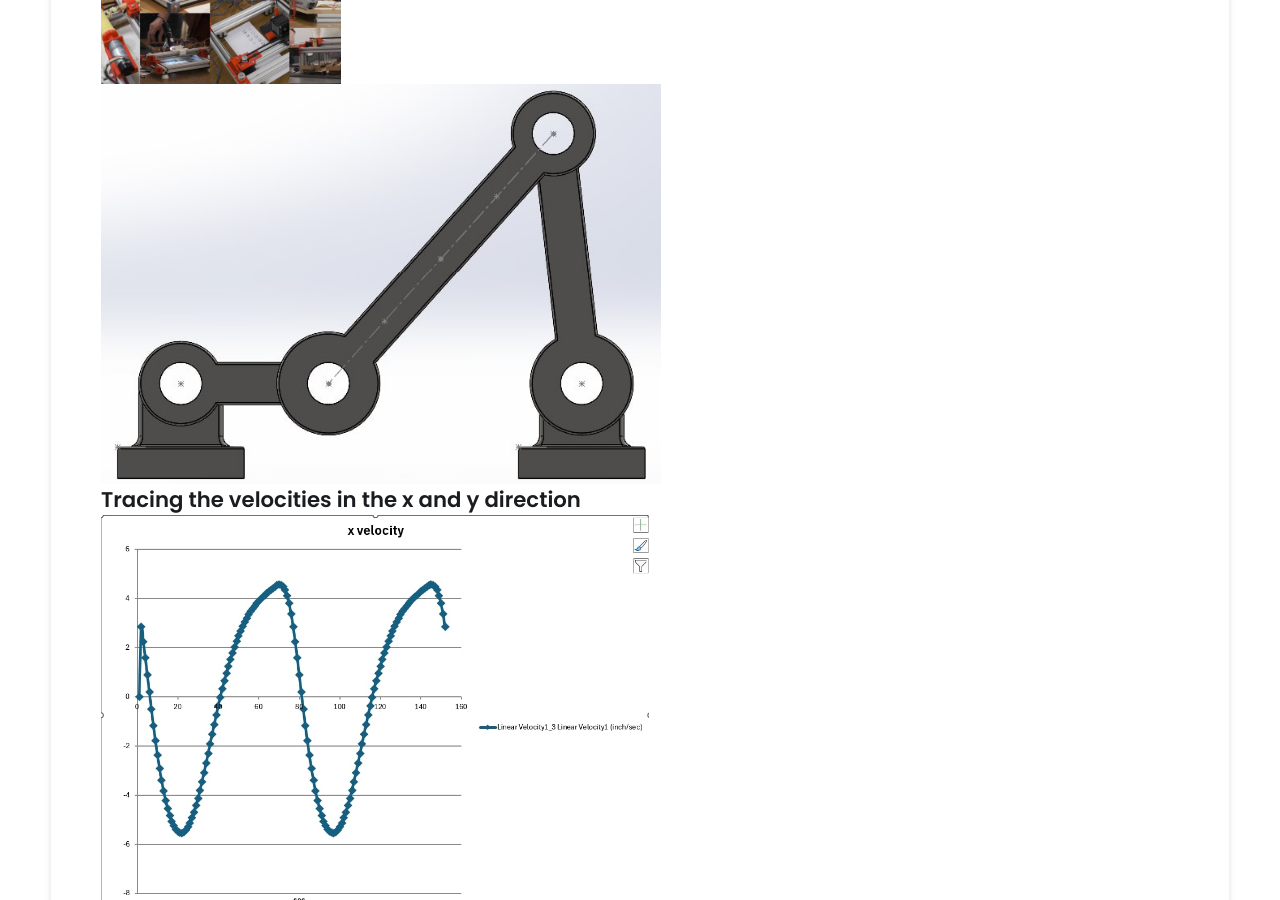
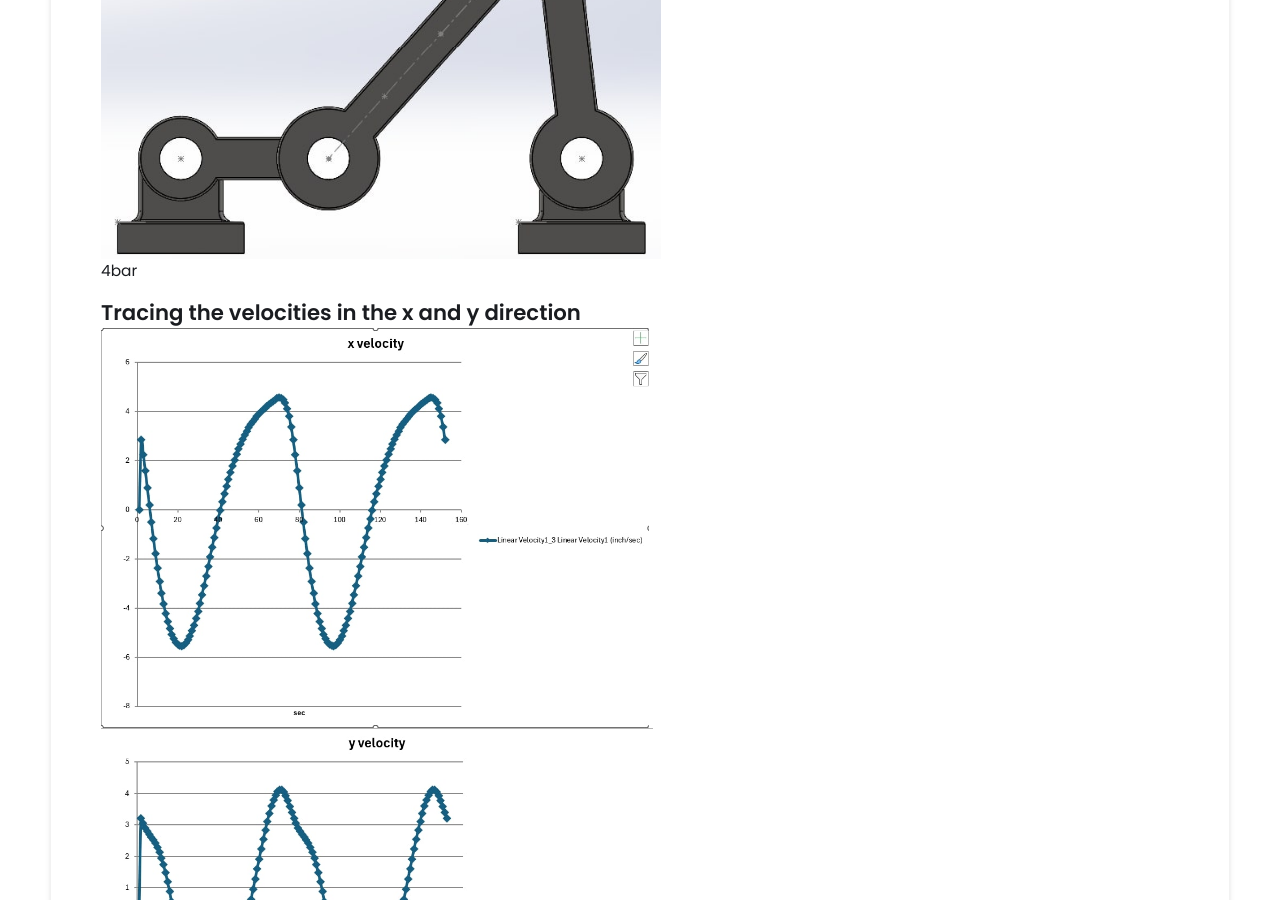
Before and after one commit to michael-vuong/michael-vuong.github.io, a Jekyll site: the page built from _projects/ME360 Electromechanical Design/index.md, in a window 1280 px wide and 900 px high, scrolled down 933 px. Built offline with Jekyll 4.4.1, drawn with Linux system fonts in a browser that asks for light colours.

Commit message:
Update index.md

```diff
--- a/_projects/ME360 Electromechanical Design/index.md
+++ b/_projects/ME360 Electromechanical Design/index.md
@@ -10,10 +10,9 @@
 ---
 # 4 Bar Mechanism
 My first tutorial assembling and analysing the motion of a 4 bar mechanism
-{% include image-gallery.html images="project2.jpg" height="400" %}
-{% include image-gallery.html images="ME360-Banner-Image-Half-600x500.jpg" height="200" %}
-{% include image-gallery.html images="4-bar.jpg" height="400" %}
 
+{% include image-gallery.html images="4bar.jpg" height="400" %}
+4bar
 
 ## Tracing the velocities in the x and y direction
 {% include image-gallery.html images="x-velocity.jpg" height="400" %}
```
